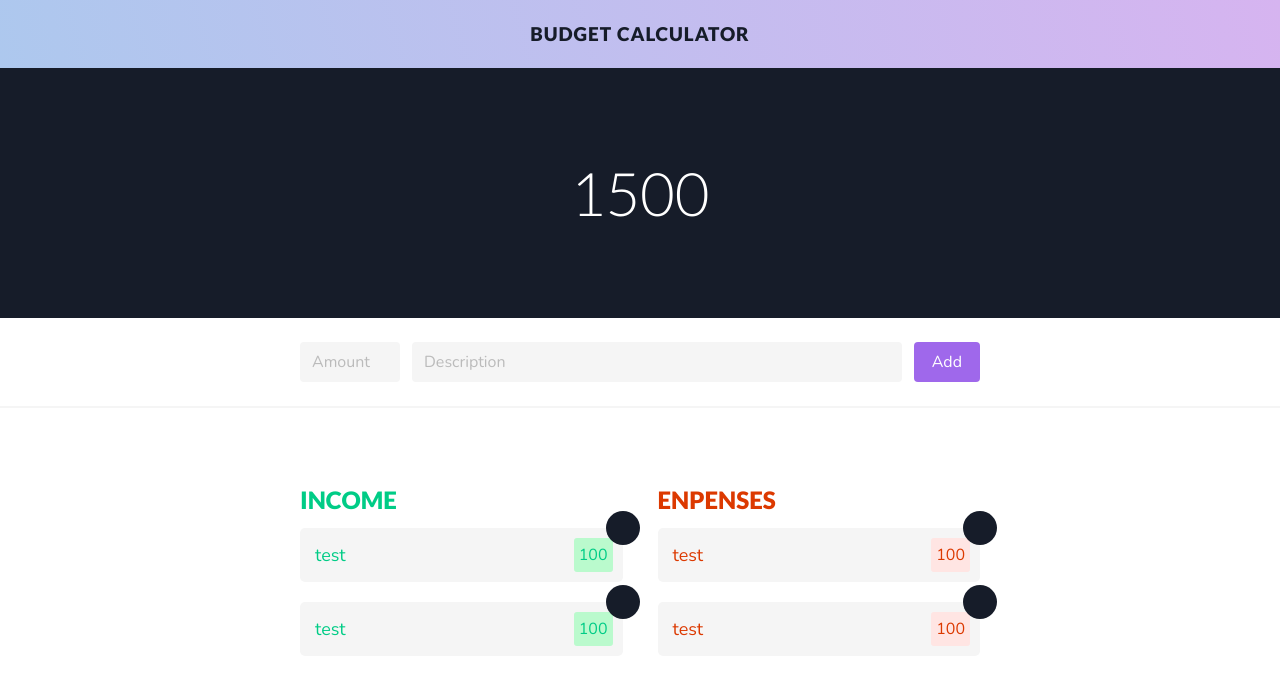
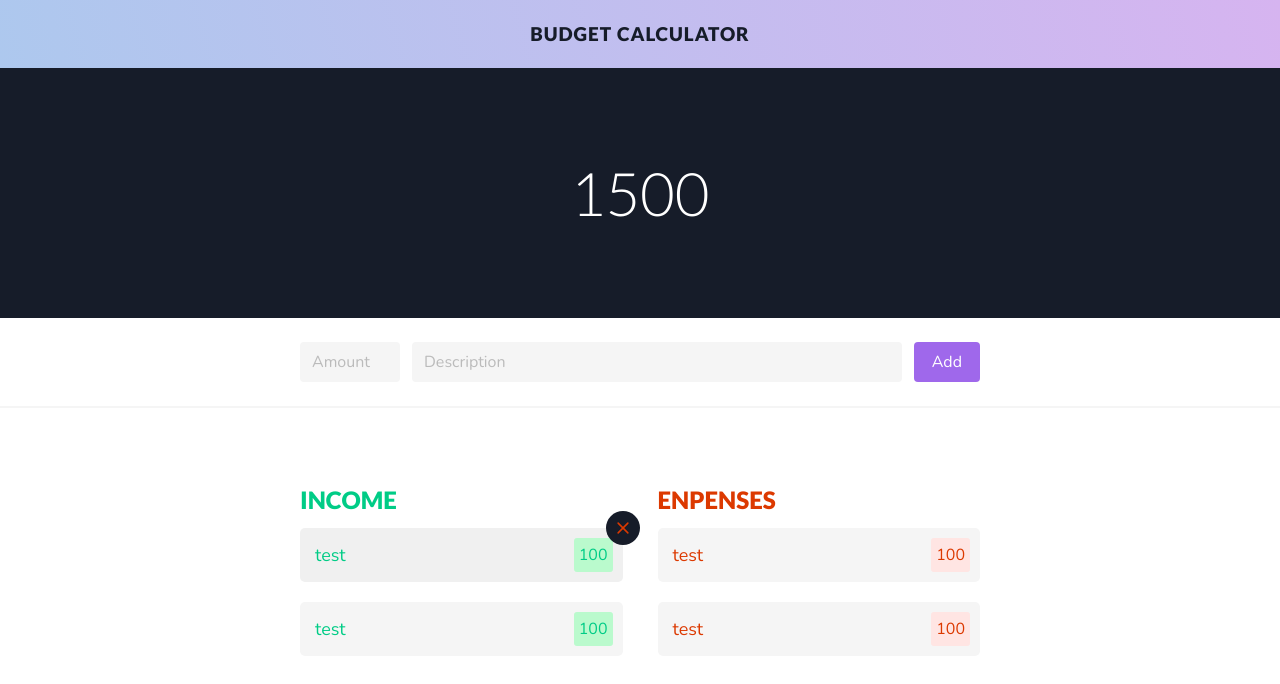
Before and after one commit to harunalbayrak/angular-budget-calculator, an Angular app: page / in a window 1280 px wide. In both pictures the pointer is over the element 461 px from the left and 555 px from the top of the page. Shown: the top 684 px of the page. Built offline with nearby package versions, Linux system fonts and the light colour scheme.

Commit message:
Finish UI

```diff
--- a/src/app/budget-item-list/budget-item-card/budget-item-card.component.scss
+++ b/src/app/budget-item-list/budget-item-card/budget-item-card.component.scss
@@ -5,14 +5,33 @@
     width: 100%;
     position: relative;
 
+    &:hover{
+        .x-icon-button{
+            opacity: 1;
+            transform: scale(1);
+        }
+    }
+
     .x-icon-button{
         position: absolute;
         height: 34px;
         width: 34px;
         border-radius: 50%;
         background: $dark;
+        background-image: url('../../../assets/delete_icon.svg');
+        background-repeat: no-repeat;
+        background-position: center;
         right: -17px;
         top: -17px;
+        cursor: pointer;
+
+        transition: opacity 0.2s ease-out, transform 0.2s ease-out;
+        transform: scale(0);
+        opacity: 0;
+
+        &:hover{
+            transform: scale(1.2);
+        }
     }
 }
 
@@ -23,6 +42,11 @@
     padding: 10px;
     border-radius: 5px;
     cursor: pointer;
+    transition: background-color 0.2s ease-out;
+
+    &:hover{
+        background-color: darken($light-grey, 2%);
+    }
 
     .description{
         display: flex;
@@ -36,6 +60,7 @@
         padding: 5px;
         border-radius: 3px;
     }
+
 }
 
 .income{
```
Also changed, not shown: src/assets/delete_icon.svg (added).
